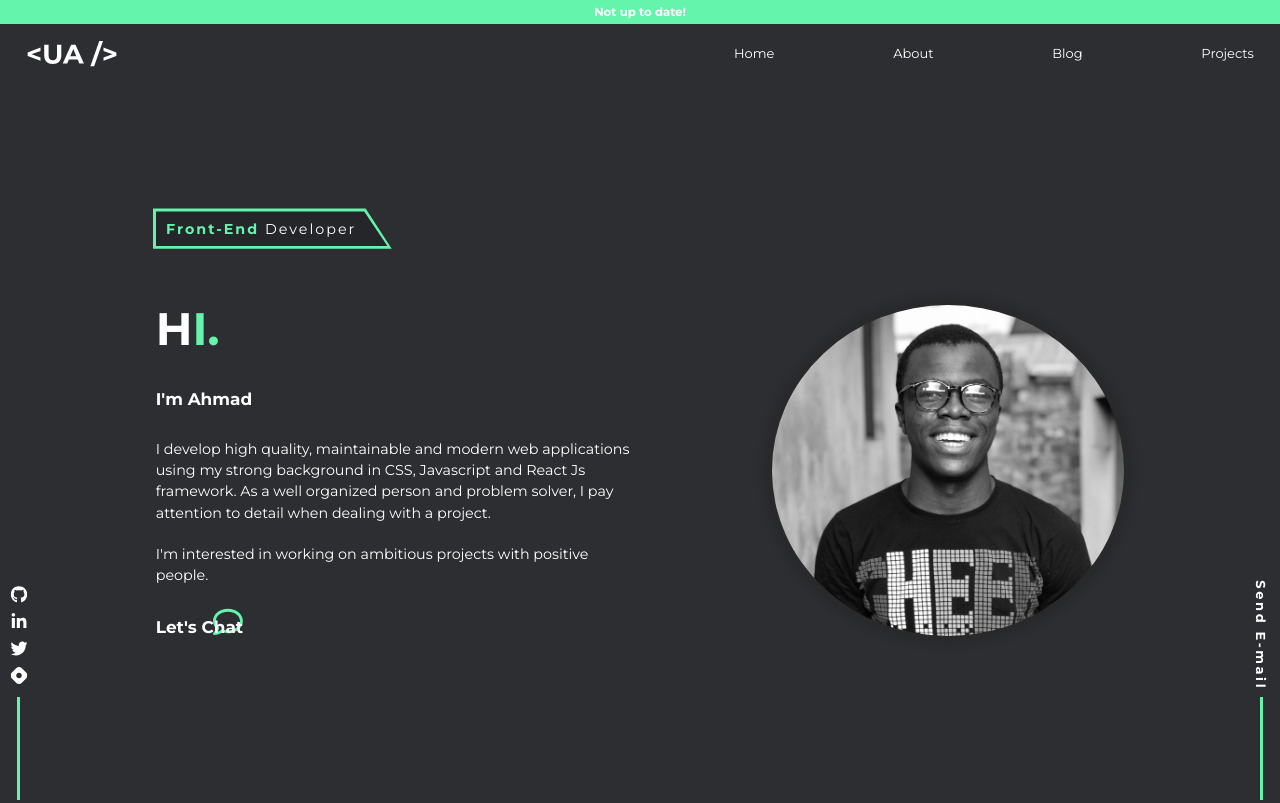
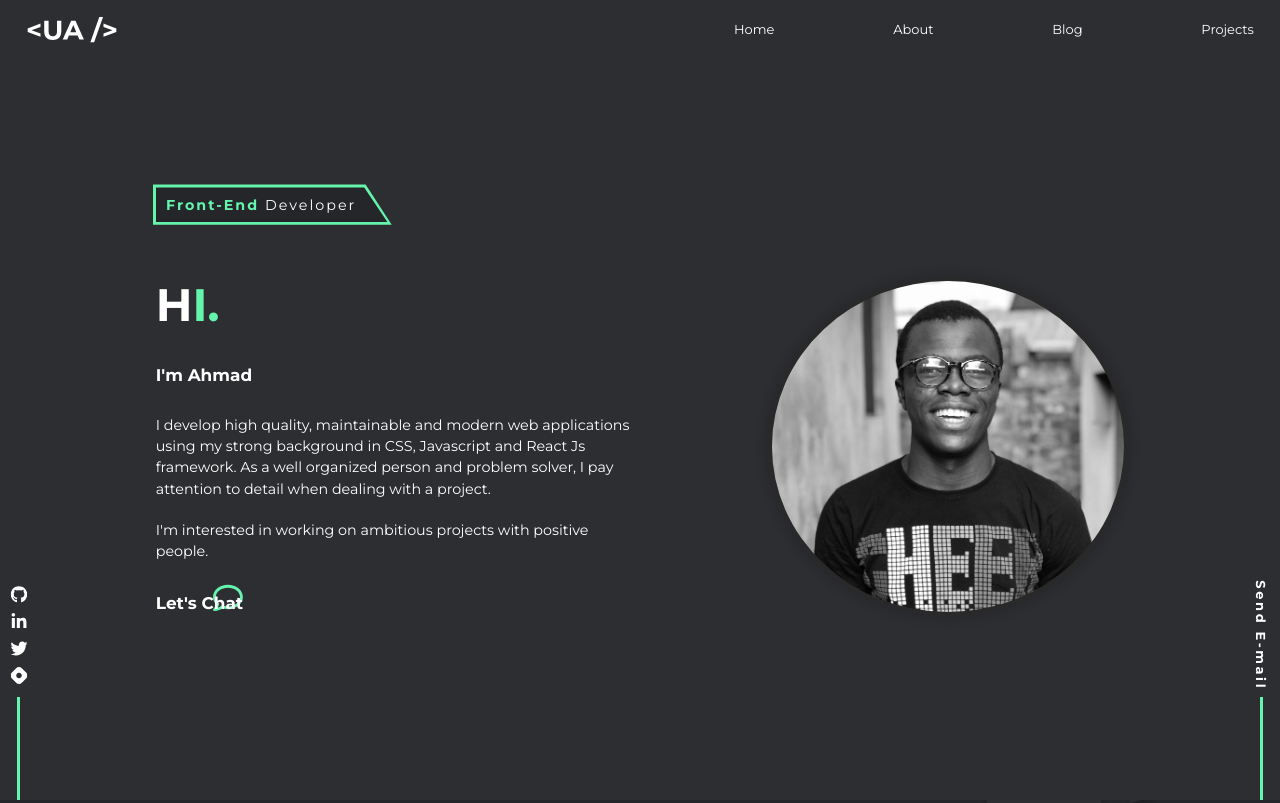
Before and after one commit to usmahm/usmahm.github.io, a website: page index.html in a window 1280 px wide. Shown: the top 803 px of the page. Drawn offline with Linux system fonts and the light colour scheme.

Commit message:
Update index.html

```diff
--- a/index.html
+++ b/index.html
@@ -194,12 +194,12 @@
       <div class="contacts__line"></div>
     </div>
 
-    <div class="status">
+<!--     <div class="status">
       <p>
         Not up to date!
       </p>
     </div>
-
+     -->
     <header class="main-header">
       <div class="main-header__logo">
         <svg><use xlink:href="#main-logo" /></svg>
```
